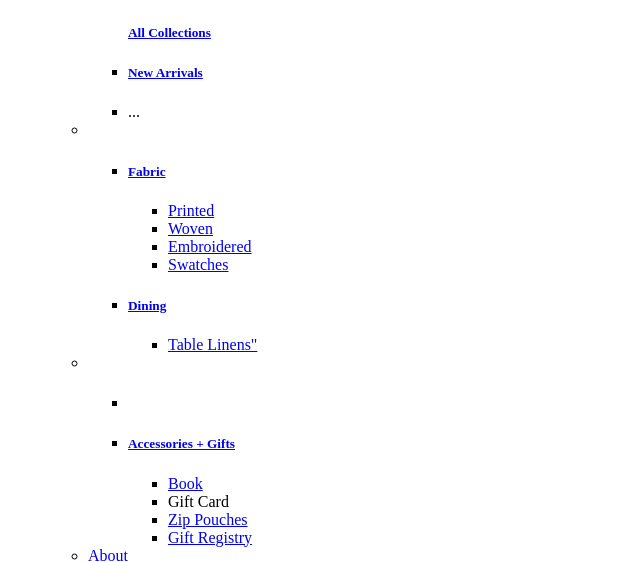
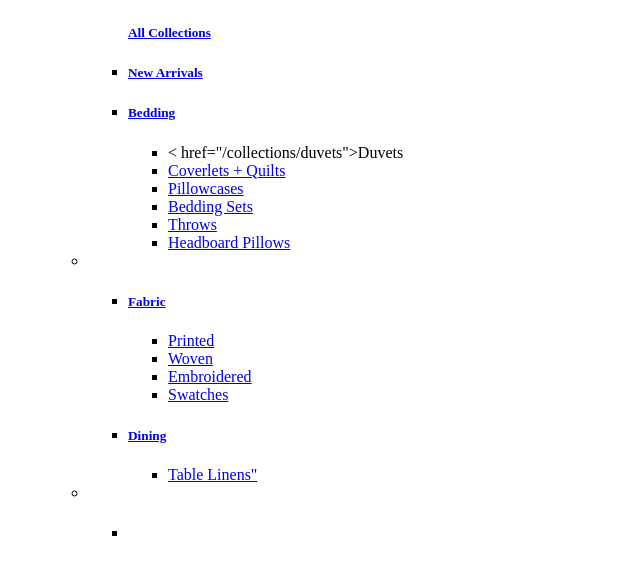
Before and after one commit to cbugas/html_exercise, a plain HTML site: page index.html in a window 1280 px wide. Shown: the part 157-719 px from the top of the page, without its empty margins (0-640 px from the left). Drawn offline with Linux system fonts and the light colour scheme.

Commit message:
Update index.html

```diff
--- a/index.html
+++ b/index.html
@@ -38,9 +38,33 @@
                        <a href="/collections/new-arrivals">New Arrivals</a>
                      </h5>
                  </li>
-                 <li class="collection-nav--child-link">...</li>
+                 <li class="collection-nav--child-link">
+                   <h5>
+                     <a href="/collections/bedding">Bedding</a>
+                   </h5>
+                   <ul class="collection-nav--grandchild">
+                     <li class="collection-nav--grandchild-link">
+                       < href="/collections/duvets">Duvets</a>
+                     </li>
+                     <li class="collection-nav--grandchild-link">
+                       <a href="/collections/quilts">Coverlets + Quilts</a>
+                     </li>
+                     <li class="collection-nav--grandchild-link">
+                       <a href="/collections/pillowcases">Pillowcases</a>
+                     </li>
+                     <li class="collection-nav--grandchild-link">
+                       <a href="/collections/sets">Bedding Sets</a>
+                     </li>
+                     <li class="collection-nav--grandchild-link">
+                       <a href="/collections/throw-blankets">Throws</a>
+                     </li>
+                     <li class="collection-nav--grandchild-link">
+                       <a href="/collections/headboard-pillows"> Headboard Pillows </a>
+                     </li>
+                   </ul>
+                 </li>
                </ul>
-               </li>
+             </li>
              <li aria-haspopup="true">
                <ul class="collection-nav--child">
                  <li class="collection-nav--child-link">
```
